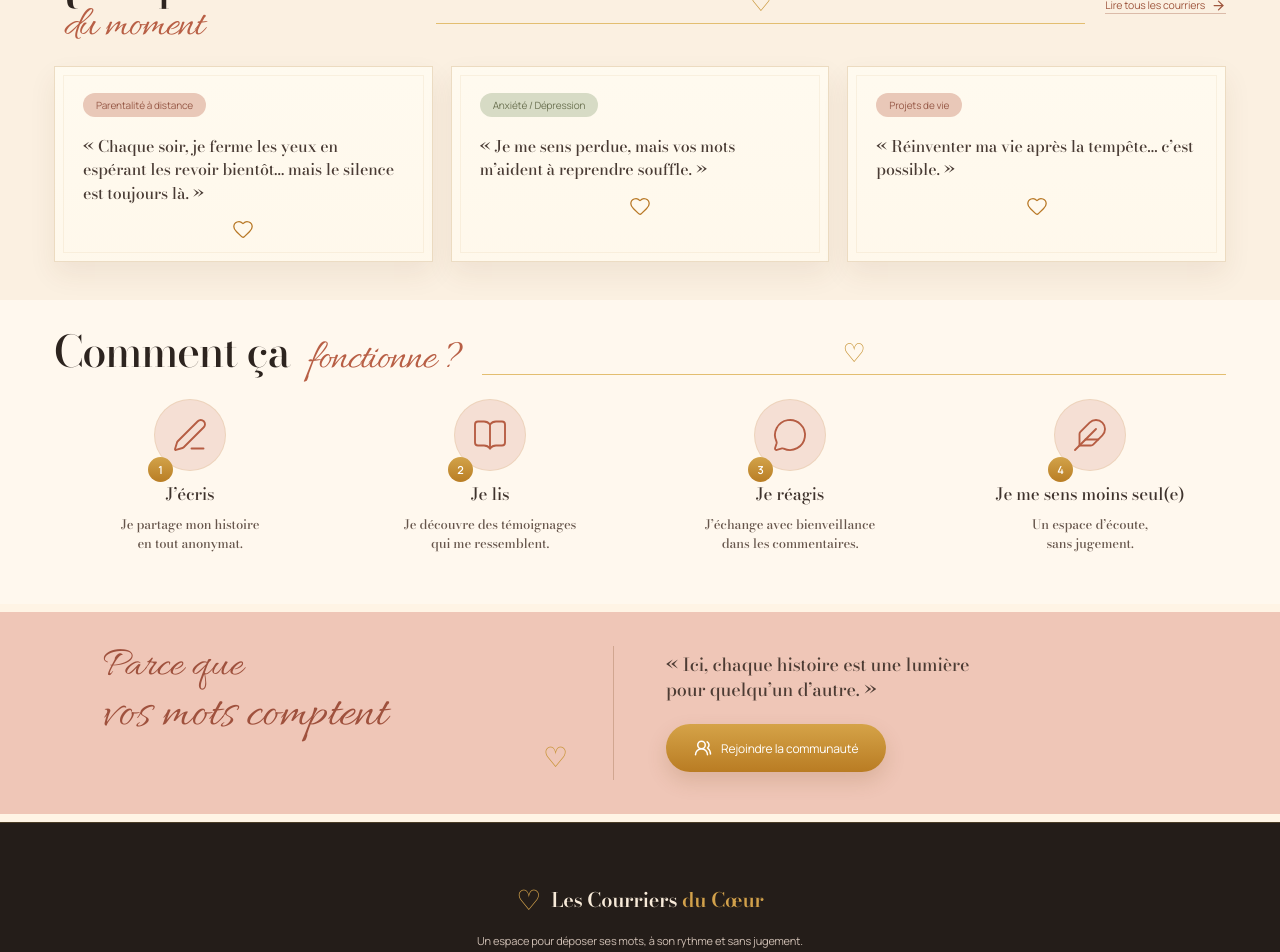
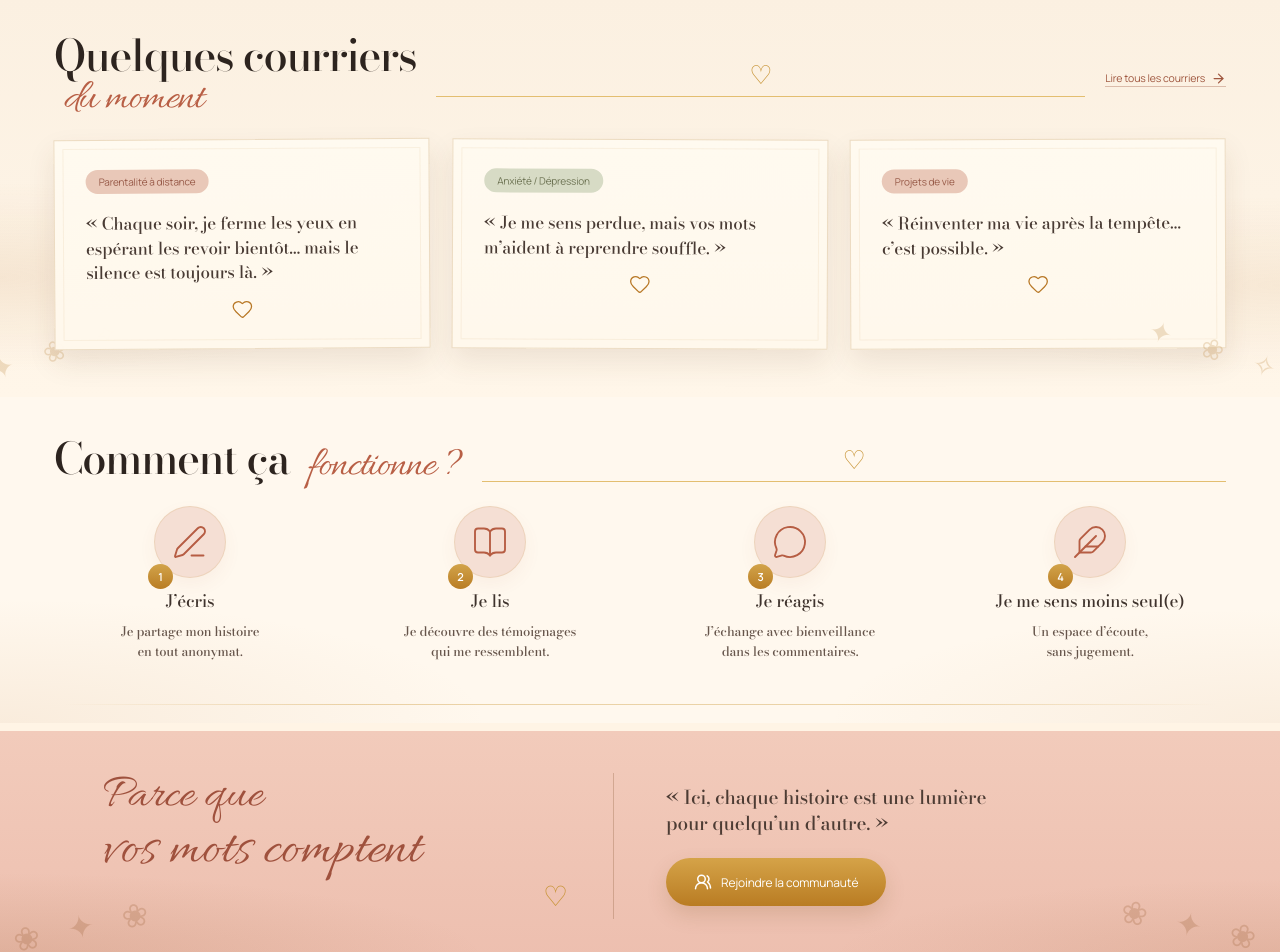
Before and after one commit to njyw4z5df6-debug/les-courriers-du-coeur, a React (Vite) app: page / in a window 1280 px wide. Shown: the part 780-1732 px from the top of the page. Built offline with nearby package versions, Linux system fonts and the light colour scheme.

Commit message:
Finaliser les proportions et finitions premium de la maquette

```diff
--- a/src/styles/maquette.css
+++ b/src/styles/maquette.css
@@ -249,3 +249,69 @@
   .cdc-write-intro,.cdc-write .letter-form{padding:30px 22px}
   .cdc-write-intro h2,.public-letters-heading h2{font-size:36px}
 }
+
+
+/* Passe de finition premium - reference visuelle validee */
+@media (min-width: 851px){
+  .cdc-hero{min-height:590px;grid-template-columns:61.5% 38.5%}
+  .cdc-hero-photo{min-height:590px;background-size:cover;background-position:center center}
+  .cdc-hero-copy{min-height:590px;padding-top:62px;padding-bottom:58px}
+}
+.cdc-featured{
+  position:relative;overflow:hidden;
+  padding-top:38px;padding-bottom:48px;
+  background:
+    radial-gradient(ellipse at 0% 70%,rgba(190,127,62,.12),transparent 24%),
+    radial-gradient(ellipse at 100% 72%,rgba(190,127,62,.10),transparent 22%),
+    linear-gradient(180deg,#fbf0e1,#fff6e9);
+}
+.cdc-featured:before,.cdc-featured:after{
+  content:"✦  ❀  ✧";position:absolute;color:#b77c2d;opacity:.22;
+  font:28px/1 'Bodoni Moda',serif;letter-spacing:12px;transform:rotate(-18deg)
+}
+.cdc-featured:before{left:-12px;bottom:34px}
+.cdc-featured:after{right:-10px;bottom:32px;transform:rotate(18deg)}
+.cdc-letter-grid{gap:22px}
+.cdc-letter-card{
+  min-height:210px;padding:28px 31px 23px;
+  transform:rotate(-.35deg);
+  box-shadow:0 13px 28px rgba(87,54,27,.10);
+}
+.cdc-letter-card:nth-child(2){transform:rotate(.25deg)}
+.cdc-letter-card:nth-child(3){transform:rotate(-.2deg)}
+.cdc-letter-card p{font-size:17px}
+.cdc-how{
+  position:relative;overflow:hidden;padding-top:42px;padding-bottom:62px;
+  background:
+    radial-gradient(ellipse at 0% 100%,rgba(211,155,100,.13),transparent 27%),
+    radial-gradient(ellipse at 100% 100%,rgba(211,155,100,.11),transparent 25%),
+    #fff8ee;
+}
+.cdc-how:after{
+  content:"";position:absolute;left:5%;right:5%;bottom:18px;height:1px;
+  background:linear-gradient(90deg,transparent,#d2a44f 25%,#d2a44f 75%,transparent);opacity:.45
+}
+.cdc-how-grid article>div{box-shadow:0 7px 18px rgba(163,92,60,.06)}
+.cdc-community{
+  position:relative;overflow:hidden;min-height:245px;
+  background:
+    radial-gradient(ellipse at 0% 100%,rgba(147,88,44,.16),transparent 27%),
+    radial-gradient(ellipse at 100% 100%,rgba(147,88,44,.13),transparent 25%),
+    linear-gradient(180deg,#f2cbbb,#edbfaf);
+}
+.cdc-community:before,.cdc-community:after{
+  content:"❀  ✦  ❀";position:absolute;bottom:13px;color:#9c6035;opacity:.25;
+  font-size:32px;letter-spacing:11px
+}
+.cdc-community:before{left:12px;transform:rotate(-12deg)}
+.cdc-community:after{right:12px;transform:rotate(12deg)}
+.cdc-community p{font-size:48px}
+.cdc-community p em{font-size:57px}
+.cdc-community blockquote{font-size:19px}
+.site-footer{
+  background:#f8eadb!important;color:#6b584d!important;
+  border-top:1px solid rgba(196,146,64,.22)!important;
+}
+.footer-brand strong{color:#382c26!important}
+.footer-brand span,.footer-brand i{color:#b77828!important}
+.footer-links a{color:#745e52!important}
```
